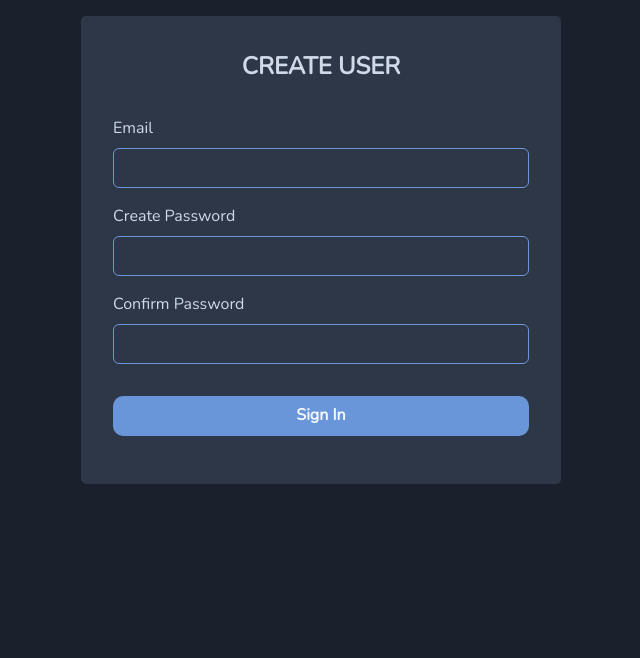
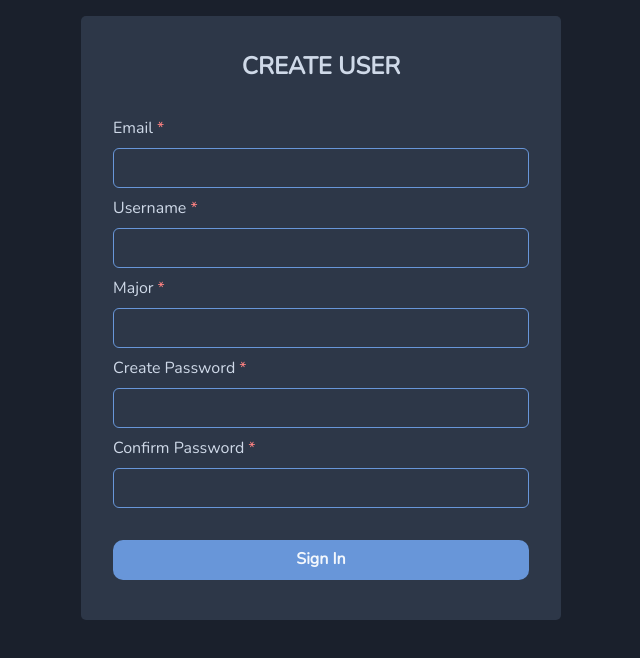
Before and after one commit to KeatonShawhan/goStudy, a React (Vite) app in the folder frontend/Frontend-React-App/: page / in a window 1280 px wide. Shown: the top 658 px of the page, without its empty margins (319-959 px from the left). Built offline with nearby package versions, Linux system fonts and the light colour scheme.

Commit message:
Added new user details

```diff
--- a/frontend/Frontend-React-App/src/components/CreateUserCard.tsx
+++ b/frontend/Frontend-React-App/src/components/CreateUserCard.tsx
@@ -1,17 +1,35 @@
 import { FormControl, FormLabel, Input, Button, Box, Text } from "@chakra-ui/react"
+
+interface User {
+  email: string;
+  username: string;
+  major: string;
+  password: string;
+}
+
 
 const CreateUserCard = () => {
   return (
     <Box width='100%' display='flex' justifyContent='center' alignItems='center' marginTop='1rem'>
       <Box  width='30rem' background='gray.700' borderRadius='5px' padding='2rem' marginBottom='1rem'>
         <Text color='#cfd9e8' fontWeight='bold' fontSize='2xl' textAlign='center' marginBottom='2rem'>CREATE USER</Text>
-        <FormControl marginBottom='1rem'>
+          <FormControl marginBottom='.5rem' isRequired>
+
             <FormLabel color='#cfd9e8'>Email</FormLabel>
-        <Input type='email' marginBottom='1rem' border='1px solid #6896d9' />
+            <Input type='email' marginBottom='.5rem' border='1px solid #6896d9' />
+
+            <FormLabel color='#cfd9e8'>Username</FormLabel>
+            <Input type='text' marginBottom='.5rem' border='1px solid #6896d9' />
+
+            <FormLabel color='#cfd9e8'>Major</FormLabel>
+            <Input type='text' marginBottom='.5rem' border='1px solid #6896d9' />
+
             <FormLabel color='#cfd9e8'>Create Password</FormLabel>
-        <Input type='password' border='1px solid #6896d9' marginBottom='1rem' />
+            <Input type='password' border='1px solid #6896d9' marginBottom='.5rem' />
+
             <FormLabel color='#cfd9e8'>Confirm Password</FormLabel>
             <Input type='password' border='1px solid #6896d9' marginBottom='2rem' />
+
             <Button borderRadius='10px' width='100%' background='#6896d9'>Sign In</Button>
           </FormControl>
       </Box>
```
Lines whose indentation alone changed are shown as unchanged.
